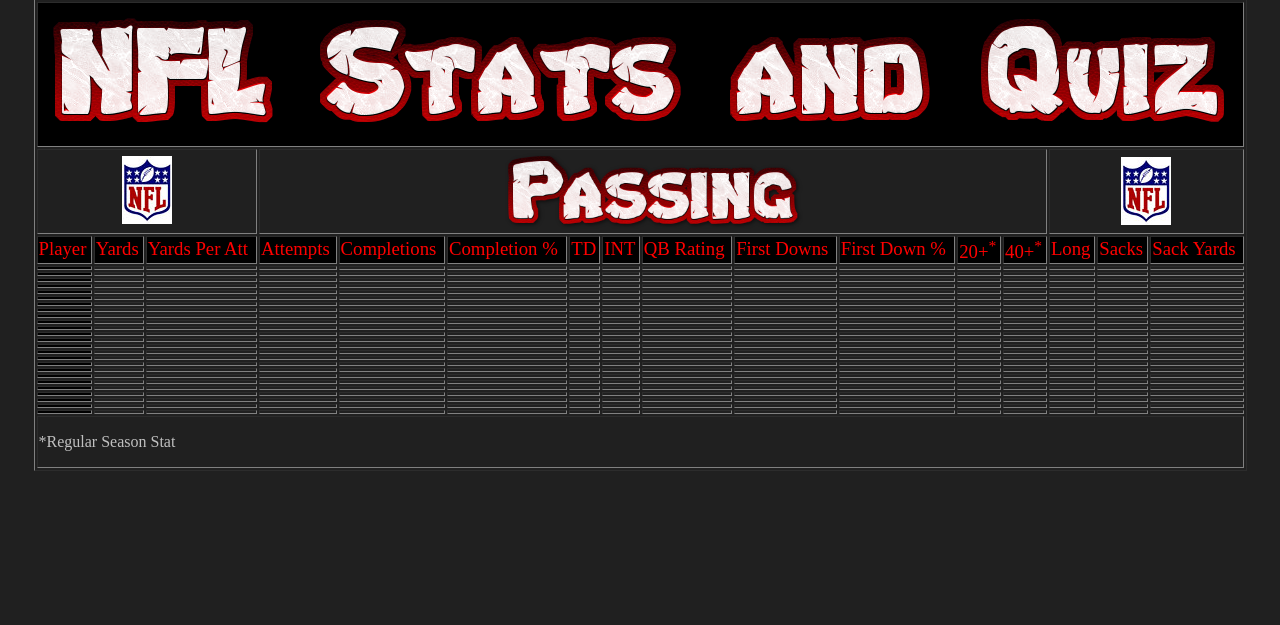
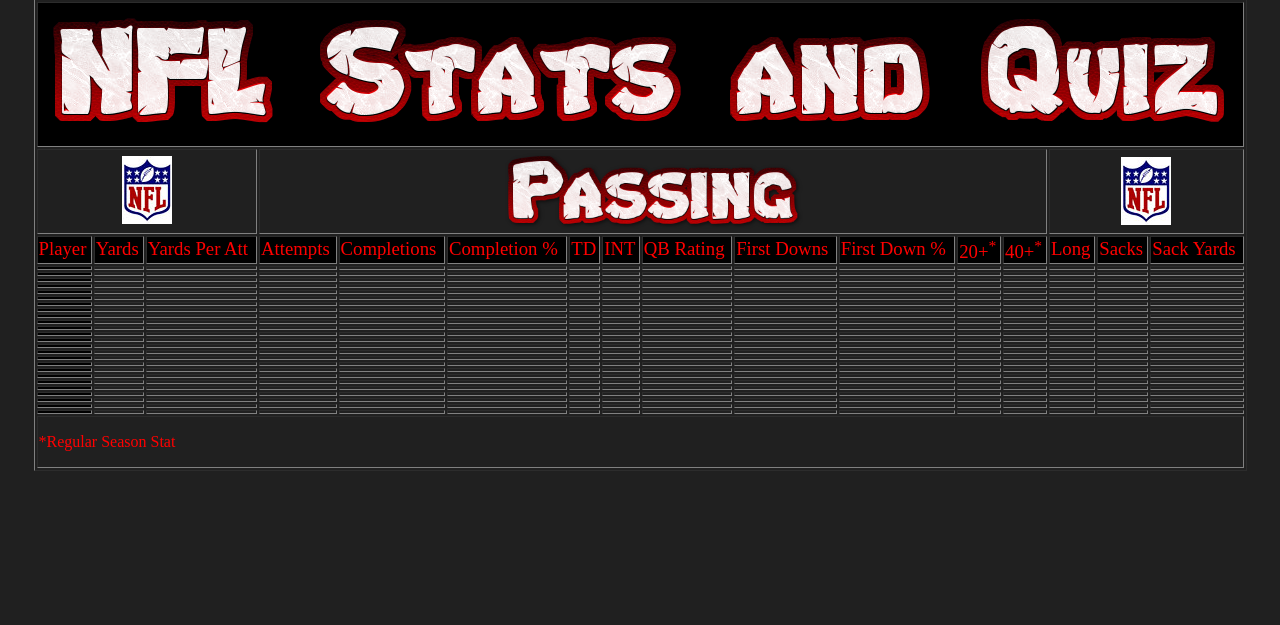
Before and after one commit to ryanPfaffman/nfl_stats, a Django app: template templates/passing.html in a window 1280 px wide. Shown: the part 69-694 px from the top of the page. Run offline with Django 3.2, Linux system fonts and the light colour scheme; the template is opened without the code that fills it, so the values that code supplies are empty; parts of the project's set-up code (start-up, migrations or seed data) failed here and were passed over.

Commit message:
changed passing for playoffs

```diff
--- a/templates/passing.html
+++ b/templates/passing.html
@@ -490,7 +490,7 @@
 </tr>
 <tr>
   <td colspan="16">
-    <p>*Regular Season Stat</p>
+    <p class="reg">*Regular Season Stat</p>
   </td>
 </tr>
 </table>
```
